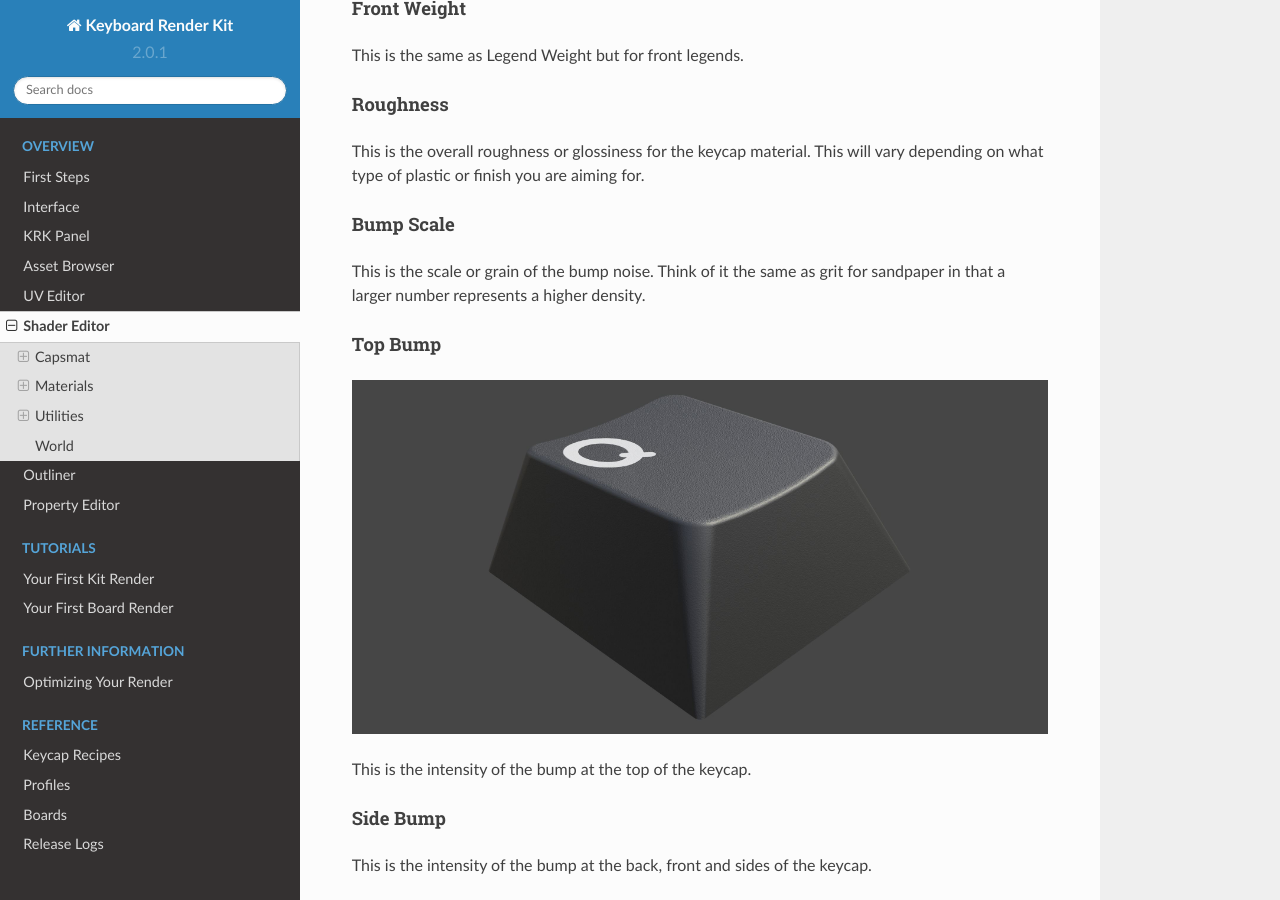
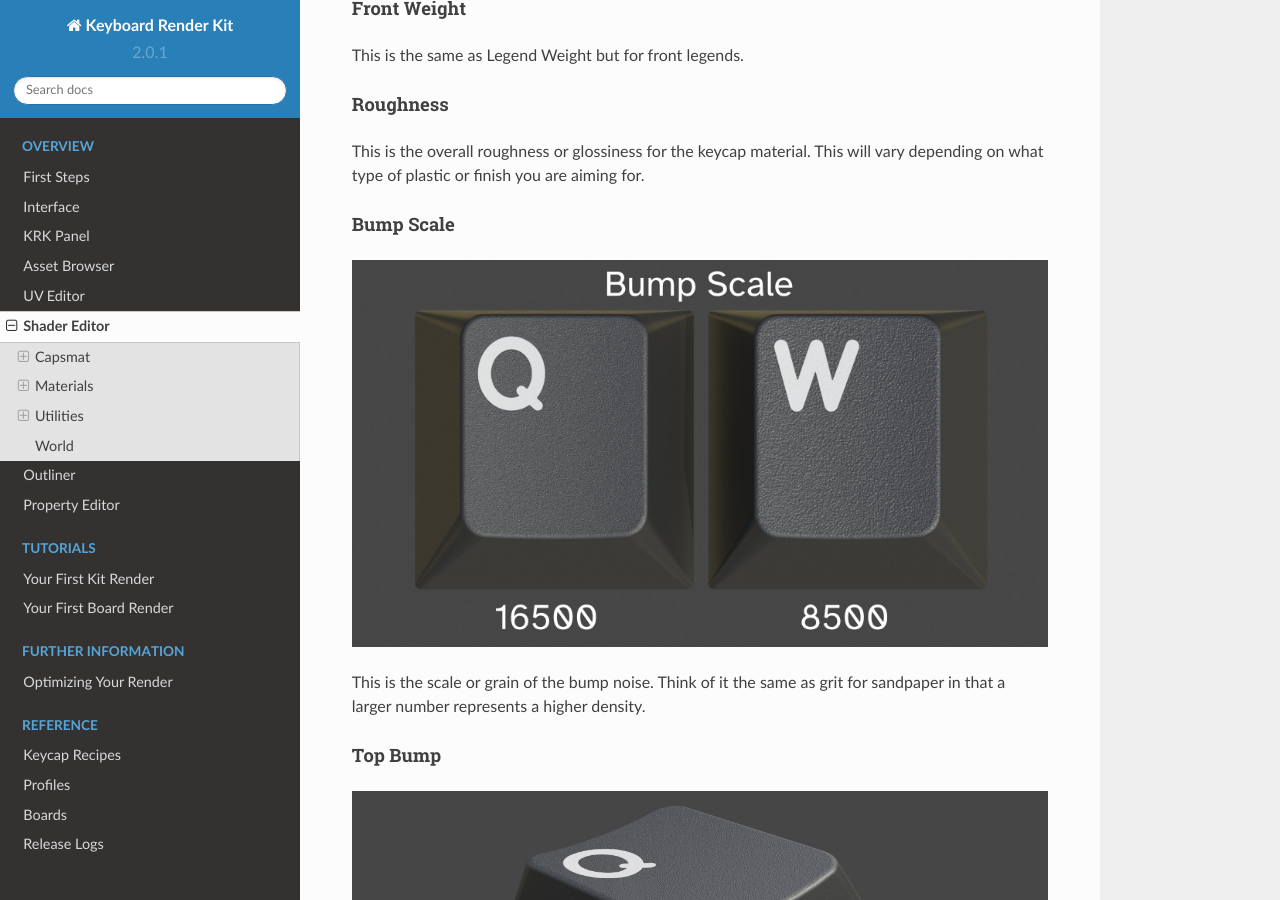
Before and after one commit to imperfectlink/KeyboardRenderKit, a Sphinx documentation site: the page built from docs/source/materials.rst, in a window 1280 px wide and 900 px high, scrolled down 3270 px. Built offline with Sphinx 7.4.7 and the Read the Docs theme 2.0.0, drawn with Linux system fonts in a browser that asks for light colours.

Commit message:
Update materials.rst

```diff
--- a/docs/source/materials.rst
+++ b/docs/source/materials.rst
@@ -71,6 +71,9 @@
 
 Bump Scale
 ^^^^
+
+.. image:: img/BumpScale.jpg
+
 This is the scale or grain of the bump noise. Think of it the same as grit for sandpaper in that a larger number represents a higher density.
 
 Top Bump
```
